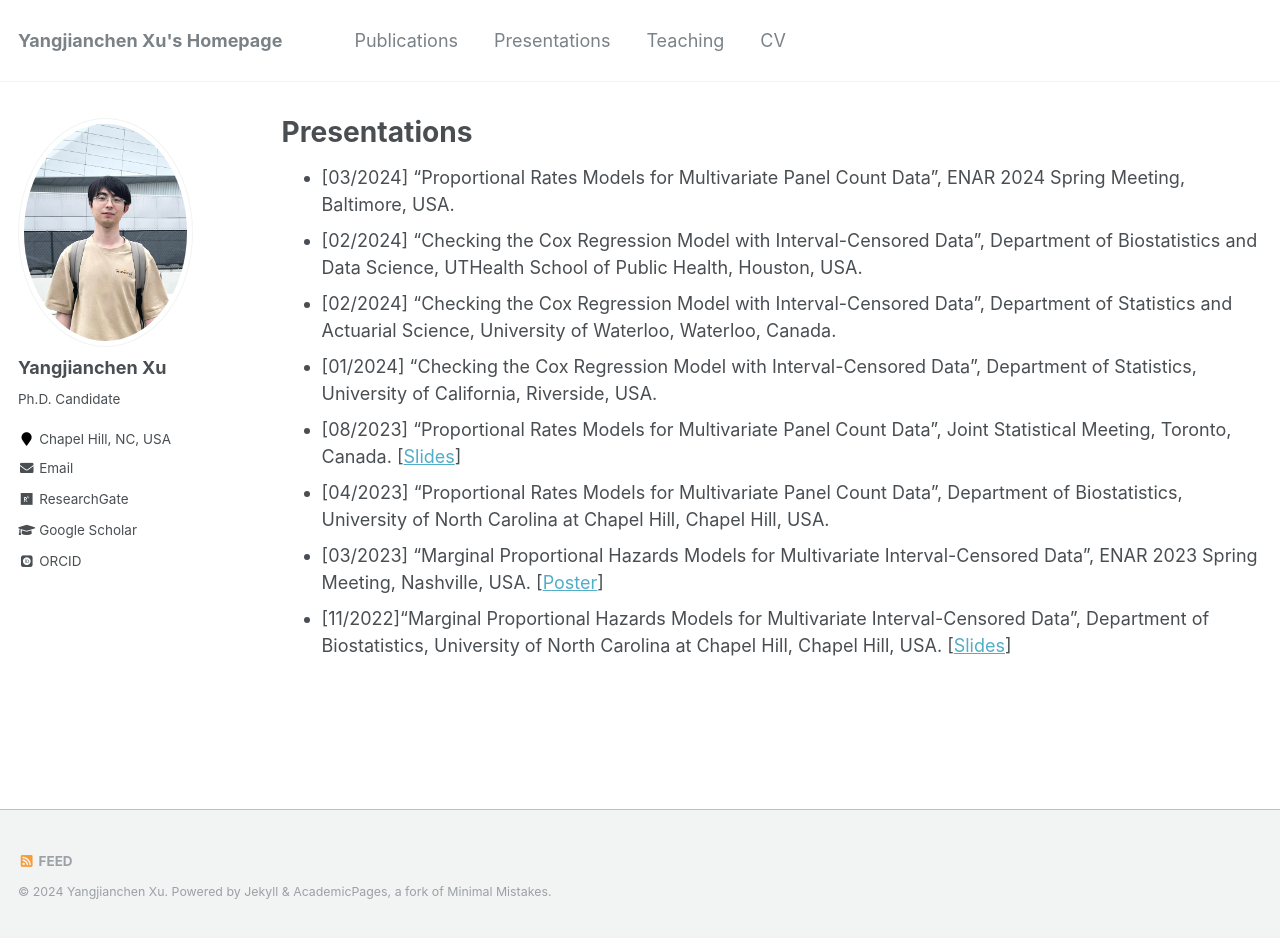
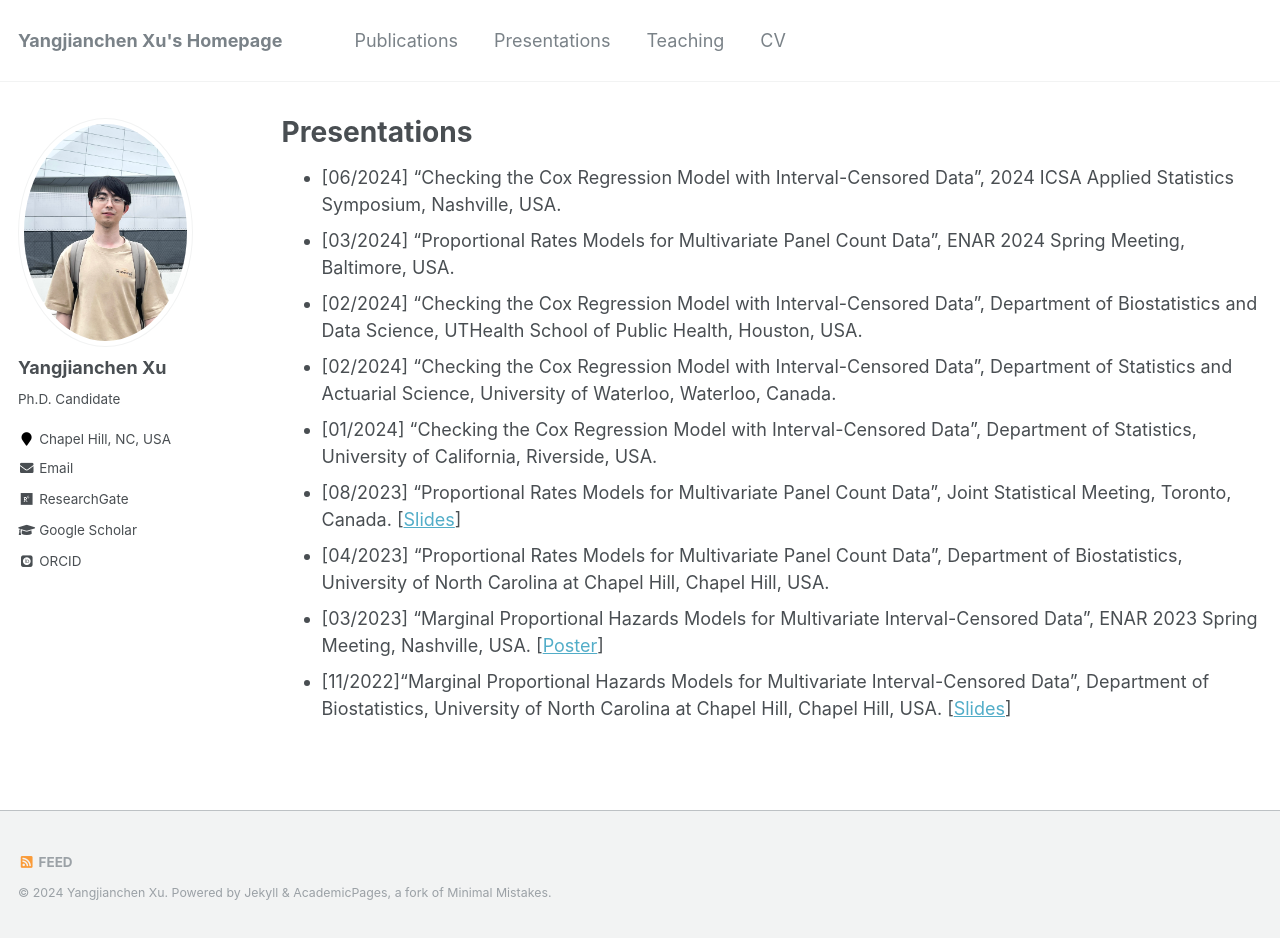
Before and after one commit to yangjc-xu/yangjc-xu.github.io, a Jekyll site: the page built from _pages/presentations.md, in a window 1280 px wide and 938 px high. Built offline with Jekyll 4.4.1, drawn with Linux system fonts in a browser that asks for light colours; some web fonts are replaced.

Commit message:
Update presentations.md

```diff
--- a/_pages/presentations.md
+++ b/_pages/presentations.md
@@ -5,6 +5,7 @@ permalink: /presentations/
 author_profile: true
 ---
 
+- [06/2024] “Checking the Cox Regression Model with Interval-Censored Data”, 2024 ICSA Applied Statistics Symposium, Nashville, USA.
 - [03/2024] “Proportional Rates Models for Multivariate Panel Count Data”, ENAR 2024 Spring Meeting, Baltimore, USA.
 - [02/2024] “Checking the Cox Regression Model with Interval-Censored Data”, Department of Biostatistics and Data Science, UTHealth School of Public Health, Houston, USA.
 - [02/2024] “Checking the Cox Regression Model with Interval-Censored Data”, Department of Statistics and Actuarial Science, University of Waterloo, Waterloo, Canada.
```
